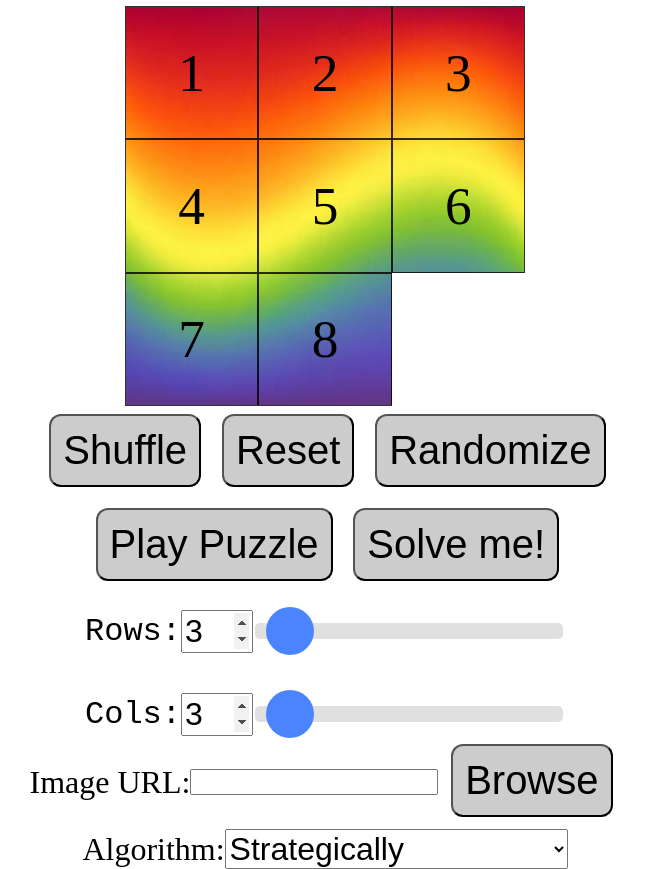
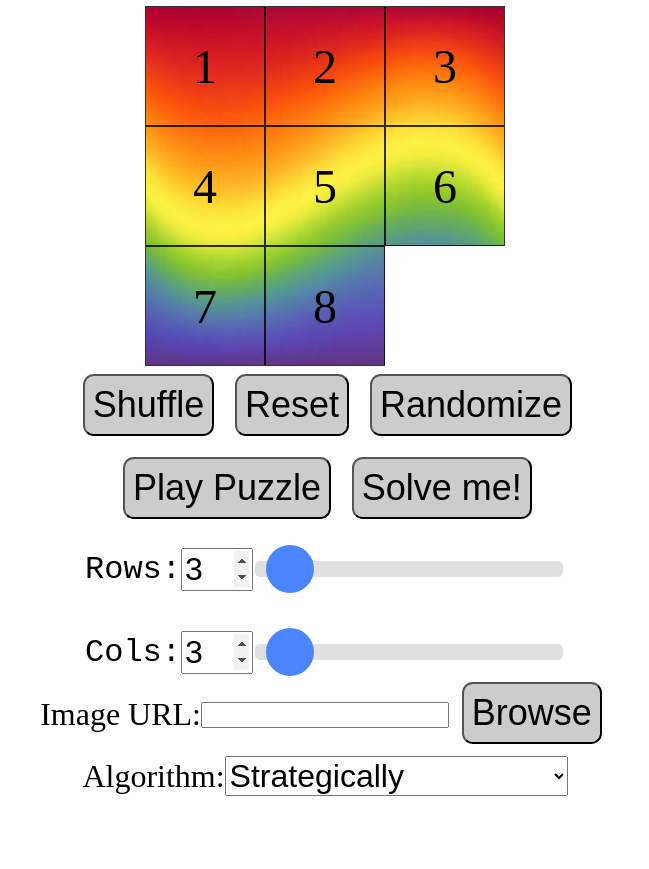
Before and after one commit to jweilhammer/sliding-puzzle-solver, a plain HTML site: page index.html in a window 1280 px wide. Shown: the part 58-927 px from the top of the page, without its empty margins (315-964 px from the left). After the commit the page ends 854 px from the top, so only its background shows below. Drawn offline with Linux system fonts and the light colour scheme.

Commit message:
Make sure the puzzle has square dimensions

```diff
--- a/index.html
+++ b/index.html
@@ -15,13 +15,14 @@
                 margin: -1px auto 0 auto;
                 padding: 1px 0 0 0;
 
+                /* Use --vw --vh fallback for browsers that do not support Custom Properties */
+                height: 60vmin;
+                width: 60vmin;
+
                 margin-top: 1vh;
+                max-width: 45vh;
+                max-height: 45vh;
 
-                max-width: 50vh;
-                max-height: 50vh;
-
-                width: 60vw;
-                height: 60vw;
             }
 
             .grid {
@@ -78,9 +79,11 @@
 
 
             .buttons {
-                font-size: 5vmin;
-                padding: 1.5vmin;
+                font-size: 4.5vmin;
+                padding: 1vmin;
+
                 margin:1vh 1vh 1vw 1vw;
+
                 border-radius:0.30em;
                 box-sizing: border-box;
                 background-color:#CCCCCC;
```
